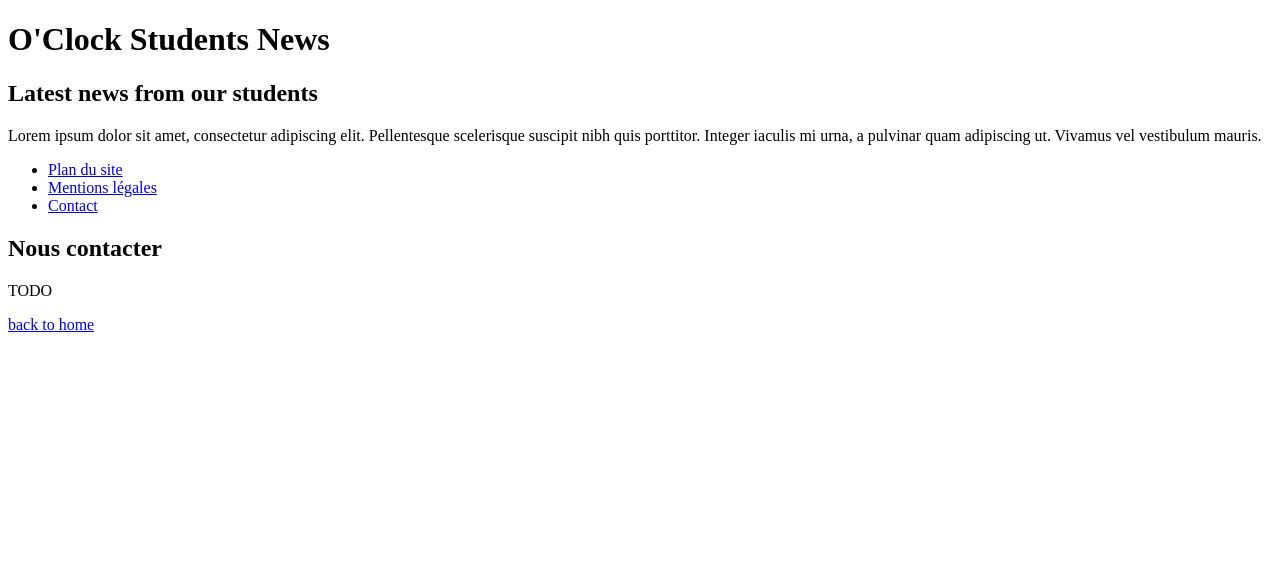
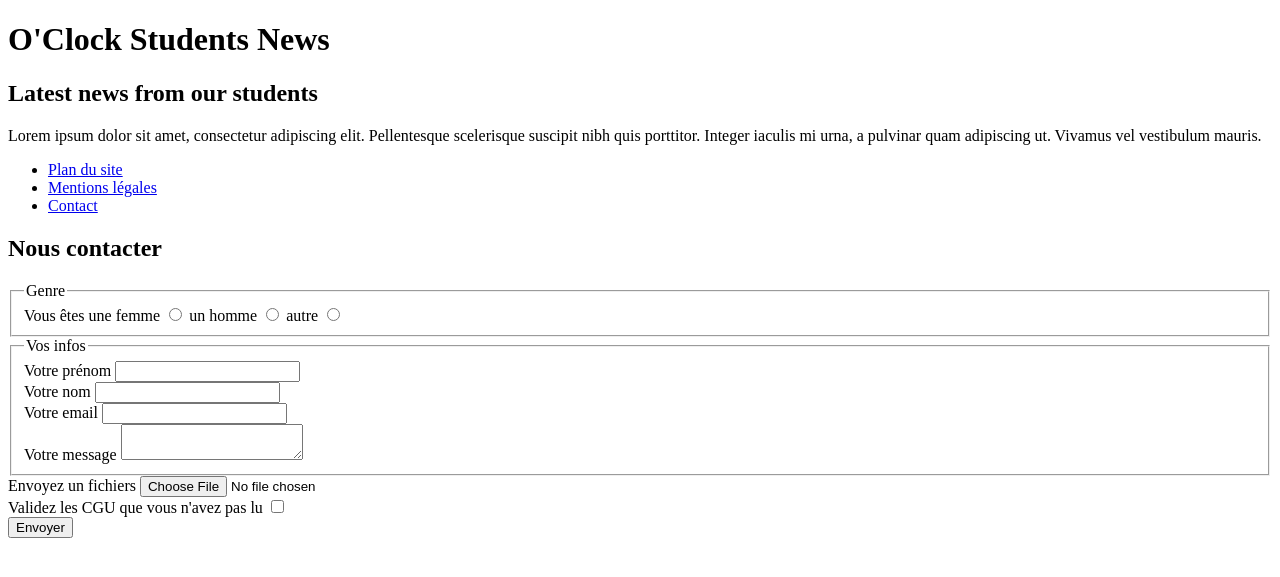
Before and after one commit to ogasphere-portfolio/atelier-oNews-multipages, a PHP site: page /contact.php in a window 1280 px wide. Shown: the top 577 px of the page. Run offline with PHP 8.4, Linux system fonts and the light colour scheme; some libraries are stand-ins or nearby versions.

Commit message:
ajout forms

```diff
--- a/php/contact.php
+++ b/php/contact.php
@@ -1,14 +1,117 @@
 <?php
 require 'inc/header.php';
+
+//  condition qui me permet de m'assurer que le script ai reçu des
+// données
+if (!empty($_POST)) {
+
+    var_dump($_POST);
+
+}
+
 ?>
 <h2 class="right__title">Nous contacter</h2>
-<div class="posts">
-    <div class="post post--solo">
-        <p class="single">
-            TODO
-        </p>
-        <a href="./index.php" class="post__link">back to home</a>
-    </div>
+
+<div class="post post--solo">
+
+    <!-- La balise <form> est indispensable -->
+    <form action="" class="contact" method="POST">
+
+        <fieldset class="contact__group">
+            <legend>Genre</legend>
+            <div>
+                <span>
+                    Vous êtes
+                </span>
+                <!-- le label, une balise HTML dédiée pour expliquer un champs de formualaire -->
+                <label for="genderFemale">
+                    une femme
+                </label>
+                <!-- Le champs de formulaire -->
+                <input type="radio" name="gender" id="genderFemale" value="female">
+
+                <label for="genderMale">
+                    un homme
+                </label>
+                <!-- Le champs de formulaire -->
+                <input type="radio" name="gender" id="genderMale" value="male">
+
+                <label for="genderOther">
+                    autre
+                </label>
+                <!-- Le champs de formulaire -->
+                <input type="radio" name="gender" id="genderOther" value="other">
+            </div>
+        </fieldset>
+        <fieldset>
+            <legend>Vos infos</legend>
+
+            <div>
+                <!-- le label, une balise HTML dédiée pour expliquer un champs de formualaire -->
+                <label for="firstname">
+                    Votre prénom
+                </label>
+                <!-- Le champs de formulaire -->
+                <input type="text" name="firstname" id="firstname"  class="contact__text" >
+
+            </div>
+            <div>
+                <!-- le label, une balise HTML dédiée pour expliquer un champs de formualaire -->
+                <label for="lastname">
+                    Votre nom
+                </label>
+                <!-- Le champs de formulaire -->
+                <input type="text" name="lastname" id="lastname"  class="contact__text" required>
+
+            </div>
+
+            <div>
+                <!-- le label, une balise HTML dédiée pour expliquer un champs de formualaire -->
+                <label for="email">
+                    Votre email
+                </label>
+                <!-- Le champs de formulaire -->
+                <input type="email" name="email" id="email"  class="contact__text">
+
+            </div>
+
+            <div>
+                <!-- le label, une balise HTML dédiée pour expliquer un champs de formualaire -->
+                <label for="message">
+                    Votre message
+                </label>
+
+                <!-- Le champs de formulaire -->
+                <textarea name="message" id="message" class="contact__text"></textarea>
+            </div>
+        </fieldset>
+
+        <div>
+            Envoyez un fichiers
+            <input type="file" name="" id="">
+
+        </div>
+
+        <div>
+            <label for="cgu">
+                Validez les CGU que vous n'avez pas lu
+            </label>
+            <!-- l'attribut required permet de rendre le champ obligatoire -->
+            <input type="checkbox" name="cgu" id="cgu" required>
+
+        </div>
+
+
+        <!--
+            L'appuie par l'internaute sur ce bouton envoyer les données
+            saisies par l'internaute vers le serveur
+        -->
+        <button class="contact__button">
+            Envoyer
+        </button>
+
+    </form>
+
 </div>
 
 <?php
--- /dev/null
+++ b/php/traitementLogin.php
@@ -0,0 +1,3 @@
+<?php
+
+var_dump($_GET);
```
Also changed, not shown: css/style.css (+22 -0 lines), php/login.php (added, +37 -0 lines), php/traitementContact.php (added, +33 -0 lines).
